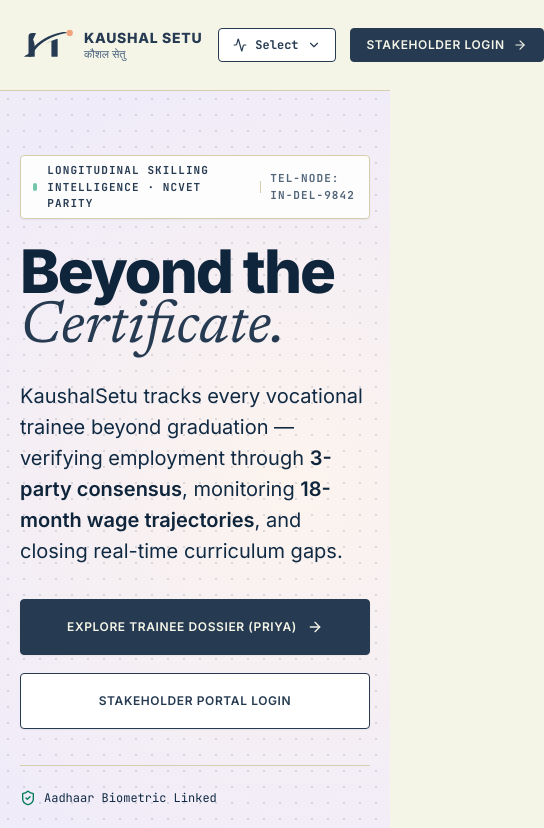
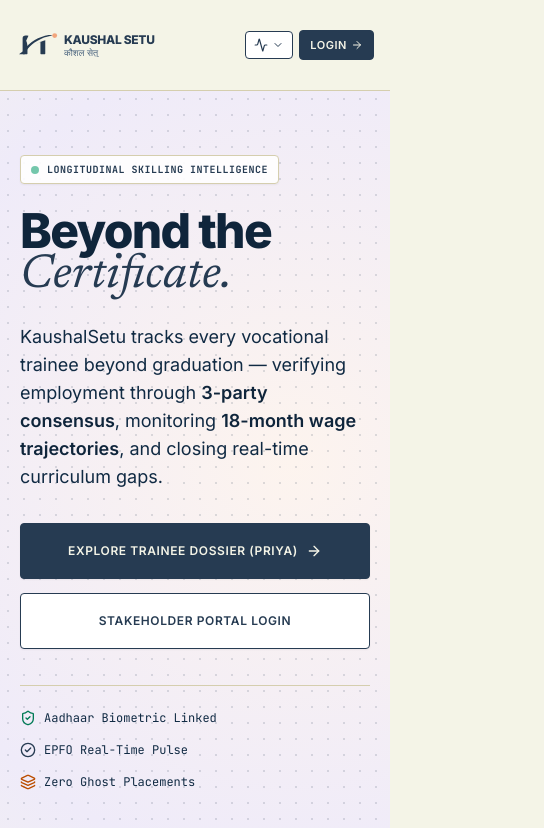
Before and after one commit to panditpratik/Kaushal_Setu, a React (Vite) app: page / in a window 390 px wide. Shown: the top 828 px of the page, 544 px wide, since content can reach past the window. Built offline with nearby package versions, Linux system fonts and the light colour scheme.

Commit message:
fix(homepage): polish layout, header, hero trajectory card, responsive grid, and footer

```diff
--- a/src/components/Footer.tsx
+++ b/src/components/Footer.tsx
@@ -99,11 +99,11 @@
         </div>
 
         {/* Bottom Bar: Copyright & Restrained Legal Links */}
-        <div className="pt-6 flex flex-col sm:flex-row items-center justify-between gap-3 text-[11px] font-mono text-[#52667A]">
-          <div>
+        <div className="pt-6 flex flex-col sm:flex-row items-center justify-between gap-3 text-[11px] font-mono text-[#52667A] text-center sm:text-left">
+          <div className="max-w-md sm:max-w-none">
             © 2026 Kaushal Setu · National Council for Vocational Education and Training (NCVET)
           </div>
-          <div className="flex items-center gap-4 text-[#47617C]">
+          <div className="flex flex-wrap items-center justify-center sm:justify-end gap-x-3 gap-y-1 text-[#47617C]">
             <span className="hover:text-[#0F253B] cursor-pointer">Privacy Policy</span>
             <span>·</span>
             <span className="hover:text-[#0F253B] cursor-pointer">Terms of Telemetry</span>
--- a/src/components/Header.tsx
+++ b/src/components/Header.tsx
@@ -16,25 +16,25 @@
 
   return (
     <header className="sticky top-0 z-50 w-full bg-[#F4F4E7]/95 backdrop-blur-md border-b border-[#D5CEAE] transition-all">
-      <div className="max-w-[1440px] mx-auto px-5 sm:px-8 md:px-10 lg:px-12 h-[90px] flex items-center justify-between flex-nowrap gap-4">
+      <div className="w-full max-w-[1440px] mx-auto px-4 sm:px-6 md:px-8 xl:px-12 h-[90px] flex items-center justify-between flex-nowrap gap-2">
 
         {/* Zone 1: Logo & Institutional Lockup (Left) */}
-        <div className="flex items-center shrink-0">
+        <div className="flex items-center min-w-0">
           <button
             onClick={() => onNavigate('landing')}
-            className="flex items-center gap-3.5 group focus:outline-none text-left cursor-pointer"
+            className="flex items-center gap-2 sm:gap-3 group focus:outline-none text-left cursor-pointer min-w-0"
             aria-label="Kaushal Setu Homepage"
           >
             <img
               src={logoSvg}
               alt="Kaushal Setu कौशल सेतु"
-              className="h-11 w-auto object-contain hidden sm:block"
+              className="h-9 xl:h-11 w-auto object-contain hidden md:block shrink-0"
             />
-            <div className="flex items-center gap-2.5 sm:hidden">
-              <img src={iconSvg} alt="Kaushal Setu" className="h-9 w-auto" />
-              <div className="flex flex-col">
-                <span className="font-extrabold text-sm tracking-wider text-[#263B52] leading-none">KAUSHAL SETU</span>
-                <span className="font-medium text-[11px] text-[#47617C] leading-none mt-1">कौशल सेतु</span>
+            <div className="flex items-center gap-1.5 sm:gap-2 md:hidden min-w-0">
+              <img src={iconSvg} alt="Kaushal Setu" className="h-7 w-auto shrink-0" />
+              <div className="flex flex-col min-w-0">
+                <span className="font-extrabold text-xs tracking-tight text-[#263B52] leading-none truncate">KAUSHAL SETU</span>
+                <span className="font-medium text-[9px] text-[#47617C] leading-none mt-0.5 truncate">कौशल सेतु</span>
               </div>
             </div>
           </button>
@@ -43,7 +43,7 @@
         {/* Zone 2: Navigation Links (Center) */}
         {!isDashboard ? (
           <nav
-            className="hidden lg:flex items-center gap-7 text-[12px] font-semibold uppercase tracking-wider text-[#47617C] shrink-0"
+            className="hidden xl:flex items-center gap-6 text-[12px] font-semibold uppercase tracking-wider text-[#47617C] shrink-0"
             aria-label="Primary Navigation"
           >
             <button
@@ -58,63 +58,63 @@
             </button>
             <a
               href="#lifecycle"
-              className="py-1.5 hover:text-[#0F253B] transition-colors"
+              className="py-1.5 hover:text-[#0F253B] transition-colors whitespace-nowrap"
             >
               5-Stage Lifecycle
             </a>
             <a
               href="#metrics"
-              className="py-1.5 hover:text-[#0F253B] transition-colors"
+              className="py-1.5 hover:text-[#0F253B] transition-colors whitespace-nowrap"
             >
               Outcomes
             </a>
             <a
               href="#stakeholders"
-              className="py-1.5 hover:text-[#0F253B] transition-colors"
+              className="py-1.5 hover:text-[#0F253B] transition-colors whitespace-nowrap"
             >
               Stakeholders
             </a>
             <a
               href="#anti-ghosting"
-              className="py-1.5 hover:text-[#0F253B] transition-colors"
+              className="py-1.5 hover:text-[#0F253B] transition-colors whitespace-nowrap"
             >
               Anti-Ghosting Audit
             </a>
           </nav>
         ) : (
           /* Dashboard Navigation Breadcrumb & Context */
-          <div className="flex items-center gap-2.5 text-xs font-mono text-[#47617C] shrink-0">
-            <span className="text-[#0F253B] font-bold uppercase tracking-wider">
+          <div className="flex items-center gap-2 text-xs font-mono text-[#47617C] shrink-0">
+            <span className="text-[#0F253B] font-bold uppercase tracking-wider truncate max-w-[130px] sm:max-w-none">
               {currentRole === 'trainee' && 'TRAINEE PORTAL · PRIYA'}
-              {currentRole === 'employer' && 'EMPLOYER WORKSPACE · TATA MOTORS ANCILLARY'}
-              {currentRole === 'provider' && 'PROVIDER PORTAL · CENTURION ACADEMY'}
-              {currentRole === 'government' && 'SOVEREIGN INTELLIGENCE · NCVET / MSDE'}
+              {currentRole === 'employer' && 'EMPLOYER WORKSPACE · TATA'}
+              {currentRole === 'provider' && 'PROVIDER PORTAL · CENTURION'}
+              {currentRole === 'government' && 'SOVEREIGN INTELLIGENCE · NCVET'}
             </span>
-            <span className="hidden sm:inline-block px-2.5 py-0.5 text-[10px] bg-[#D8EEDF] text-[#164627] font-semibold border border-[#B6DBC0] rounded">
+            <span className="hidden sm:inline-block px-2 py-0.5 text-[10px] bg-[#D8EEDF] text-[#164627] font-semibold border border-[#B6DBC0] rounded">
               3P Verified ✓
             </span>
           </div>
         )}
 
         {/* Zone 3: Actions (Right) */}
-        <div className="flex items-center gap-3.5 shrink-0">
+        <div className="flex items-center gap-1.5 sm:gap-2.5 shrink-0">
           {/* Quick Stakeholder Role Selector */}
           <div className="relative">
             <button
               onClick={() => setDropdownOpen(!dropdownOpen)}
-              className="flex items-center gap-2 px-3.5 py-2 text-xs font-mono bg-white hover:bg-[#FAF7EE] text-[#263B52] border border-[#263B52] rounded transition-colors cursor-pointer"
+              className="flex items-center gap-1 sm:gap-1.5 px-2 sm:px-3 py-1.5 sm:py-2 text-[11px] sm:text-xs font-mono bg-white hover:bg-[#FAF7EE] text-[#263B52] border border-[#263B52] rounded transition-colors cursor-pointer shrink-0"
               aria-expanded={dropdownOpen}
               aria-haspopup="true"
+              aria-label="Select Stakeholder View"
             >
-              <Activity className="w-3.5 h-3.5 text-[#263B52]" />
-              <span className="hidden md:inline text-[#52667A]">Role View:</span>
-              <span className="font-bold capitalize">{currentRole || 'Select'}</span>
-              <ChevronDown className={`w-3.5 h-3.5 text-[#263B52] transition-transform ${dropdownOpen ? 'rotate-180' : ''}`} />
+              <Activity className="w-3.5 h-3.5 text-[#263B52] shrink-0" />
+              <span className="hidden sm:inline font-bold capitalize">{currentRole || 'Role'}</span>
+              <ChevronDown className={`w-3 h-3 text-[#263B52] transition-transform shrink-0 ${dropdownOpen ? 'rotate-180' : ''}`} />
             </button>
 
             {dropdownOpen && (
               <div
-                className="absolute right-0 mt-2 w-64 bg-white border border-[#263B52] shadow-lg rounded z-50 py-1 font-mono text-xs animate-in fade-in duration-150"
+                className="absolute right-0 mt-2 w-60 sm:w-64 bg-white border border-[#263B52] shadow-lg rounded z-50 py-1 font-mono text-xs animate-in fade-in duration-150"
                 onClick={() => setDropdownOpen(false)}
               >
                 <div className="px-3.5 py-2 bg-[#F4F4E7] border-b border-[#D5CEAE] text-[10px] text-[#47617C] uppercase font-bold tracking-wider">
@@ -156,15 +156,16 @@
           {currentView === 'landing' ? (
             <button
               onClick={() => onNavigate('login')}
-              className="inline-flex items-center gap-2 px-4 py-2 bg-[#263B52] hover:bg-[#0F253B] text-[#F4F4E7] text-xs font-semibold uppercase tracking-wider rounded border border-[#263B52] transition-colors group cursor-pointer"
+              className="inline-flex items-center gap-1 sm:gap-2 px-2.5 sm:px-4 py-1.5 sm:py-2 bg-[#263B52] hover:bg-[#0F253B] text-[#F4F4E7] text-[11px] sm:text-xs font-semibold uppercase tracking-wider rounded border border-[#263B52] transition-colors group cursor-pointer shrink-0 whitespace-nowrap"
             >
-              <span>Stakeholder Login</span>
-              <ArrowRight className="w-3.5 h-3.5 group-hover:translate-x-0.5 transition-transform" />
+              <span className="hidden sm:inline">Stakeholder Login</span>
+              <span className="sm:hidden">Login</span>
+              <ArrowRight className="w-3 h-3 sm:w-3.5 sm:h-3.5 group-hover:translate-x-0.5 transition-transform" />
             </button>
           ) : isDashboard ? (
             <button
               onClick={() => onNavigate('landing')}
-              className="inline-flex items-center gap-1.5 px-3 py-2 text-xs font-mono text-[#47617C] hover:text-[#0F253B] hover:bg-[#FAF7EE] rounded transition-colors cursor-pointer"
+              className="inline-flex items-center gap-1.5 px-3 py-1.5 sm:py-2 text-xs font-mono text-[#47617C] hover:text-[#0F253B] hover:bg-[#FAF7EE] rounded transition-colors cursor-pointer shrink-0"
               title="Return to Overview"
             >
               <LogOut className="w-3.5 h-3.5" />
@@ -173,7 +174,7 @@
           ) : (
             <button
               onClick={() => onNavigate('landing')}
-              className="inline-flex items-center gap-1.5 px-3.5 py-2 text-xs font-mono text-[#263B52] hover:underline cursor-pointer"
+              className="inline-flex items-center gap-1.5 px-3 py-2 text-xs font-mono text-[#263B52] hover:underline cursor-pointer shrink-0"
             >
               Back to Overview
             </button>
--- a/src/components/LandingPage.tsx
+++ b/src/components/LandingPage.tsx
@@ -22,7 +22,7 @@
 
 export const LandingPage: React.FC<LandingPageProps> = ({ onNavigate }) => {
   return (
-    <div className="flex flex-col w-full selection:bg-[#263B52] selection:text-white">
+    <div className="flex flex-col w-full selection:bg-[#263B52] selection:text-white overflow-x-hidden">
 
       {/* 1. HERO SECTION */}
       <section className="relative w-full hero-gradient border-b border-[#D5CEAE] overflow-hidden pt-[64px] pb-[72px] lg:pt-[72px] lg:pb-[72px]">
@@ -30,21 +30,25 @@
         <div className="absolute inset-0 paper-stipple opacity-15 pointer-events-none" />
 
         <div className="max-w-[1440px] mx-auto px-5 sm:px-8 md:px-10 lg:px-12 relative z-10">
-          <div className="grid grid-cols-1 lg:grid-cols-[minmax(0,1fr)_minmax(520px,0.95fr)] gap-[56px] lg:gap-[72px] items-center">
+          <div className="grid grid-cols-1 lg:grid-cols-2 xl:grid-cols-[minmax(0,1fr)_minmax(520px,0.95fr)] gap-10 lg:gap-12 xl:gap-[72px] items-center">
 
             {/* Left: Eyebrow, Headline, Description, Dual 56px CTAs, Verification Row */}
-            <div className="flex flex-col items-start">
+            <div className="flex flex-col items-start w-full">
 
               {/* Eyebrow with moved Telemetry status element */}
-              <div className="inline-flex items-center gap-2.5 px-3 py-1.5 rounded bg-white/90 border border-[#D5CEAE] text-[11px] font-mono font-bold tracking-widest text-[#263B52] uppercase mb-6 shadow-xs">
-                <span className="w-2 h-2 rounded-full bg-emerald-600 animate-pulse" />
-                <span>LONGITUDINAL SKILLING INTELLIGENCE · NCVET PARITY</span>
-                <span className="h-3 w-px bg-[#D5CEAE]" />
-                <span className="text-[#52667A]">TEL-NODE: IN-DEL-9842</span>
+              <div className="inline-flex flex-wrap sm:flex-nowrap items-center gap-2 sm:gap-2.5 px-2.5 sm:px-3 py-1.5 rounded bg-white/90 border border-[#D5CEAE] text-[10px] sm:text-[11px] font-mono font-bold tracking-wider sm:tracking-widest text-[#263B52] uppercase mb-6 shadow-xs max-w-full">
+                <span className="flex items-center gap-2">
+                  <span className="w-2 h-2 rounded-full bg-emerald-600 animate-pulse shrink-0" />
+                  <span className="truncate">LONGITUDINAL SKILLING INTELLIGENCE</span>
+                </span>
+                <span className="hidden md:inline h-3 w-px bg-[#D5CEAE]" />
+                <span className="hidden md:inline text-[#52667A]">NCVET PARITY</span>
+                <span className="hidden sm:inline h-3 w-px bg-[#D5CEAE]" />
+                <span className="hidden sm:inline text-[#52667A] shrink-0">TEL-NODE: IN-DEL-9842</span>
               </div>
 
               {/* Headline: Sans "Beyond the" + Serif-Italic "Certificate." */}
-              <h1 className="font-sans font-extrabold tracking-[-0.035em] text-[#0F253B] leading-[0.95] mb-6 text-[clamp(60px,6vw,92px)]">
+              <h1 className="font-sans font-extrabold tracking-[-0.035em] text-[#0F253B] leading-[0.95] mb-6 text-[clamp(48px,5.5vw,92px)] sm:text-[clamp(56px,6vw,92px)]">
                 Beyond the <br />
                 <span className="font-serif italic font-normal text-[#263B52] tracking-normal block">
                   Certificate.
@@ -52,32 +56,32 @@
               </h1>
 
               {/* Description: 20-22px, line-height 1.55, max-width 680px */}
-              <p className="text-[20px] sm:text-[21px] lg:text-[22px] text-[#102A43] leading-[1.55] max-w-[680px] mb-8">
+              <p className="text-[18px] sm:text-[20px] lg:text-[22px] text-[#102A43] leading-[1.55] max-w-[680px] mb-8">
                 KaushalSetu tracks every vocational trainee beyond graduation — verifying employment through{' '}
                 <span className="text-[#0F253B] font-semibold">3-party consensus</span>, monitoring{' '}
                 <span className="text-[#0F253B] font-semibold">18-month wage trajectories</span>, and closing real-time curriculum gaps.
               </p>
 
               {/* Dual 56px Action Buttons */}
-              <div className="flex flex-col sm:flex-row gap-[18px] items-stretch sm:items-center w-full">
+              <div className="flex flex-col xl:flex-row gap-3.5 xl:gap-[18px] items-stretch xl:items-center w-full max-w-[520px] xl:max-w-none">
                 <button
                   onClick={() => onNavigate('trainee-dashboard', 'trainee')}
-                  className="h-[56px] px-8 bg-[#263B52] hover:bg-[#0F253B] text-[#F4F4E7] font-semibold text-xs uppercase tracking-wider rounded border border-[#263B52] flex items-center justify-center gap-2.5 transition-all shadow-xs group w-full sm:w-auto cursor-pointer"
+                  className="h-[56px] px-4 sm:px-6 xl:px-8 bg-[#263B52] hover:bg-[#0F253B] text-[#F4F4E7] font-semibold text-xs uppercase tracking-wider rounded border border-[#263B52] flex items-center justify-center gap-2 sm:gap-2.5 transition-all shadow-xs group w-full xl:w-auto shrink-0 cursor-pointer"
                 >
-                  <span>EXPLORE TRAINEE DOSSIER (PRIYA)</span>
-                  <ArrowRight className="w-4 h-4 group-hover:translate-x-1 transition-transform" />
+                  <span className="text-center">EXPLORE TRAINEE DOSSIER (PRIYA)</span>
+                  <ArrowRight className="w-4 h-4 group-hover:translate-x-1 transition-transform shrink-0" />
                 </button>
 
                 <button
                   onClick={() => onNavigate('login')}
-                  className="h-[56px] px-8 bg-white hover:bg-[#FAF7EE] text-[#263B52] font-semibold text-xs uppercase tracking-wider rounded border border-[#263B52] flex items-center justify-center gap-2 transition-all shadow-xs w-full sm:w-auto cursor-pointer"
+                  className="h-[56px] px-4 sm:px-6 xl:px-8 bg-white hover:bg-[#FAF7EE] text-[#263B52] font-semibold text-xs uppercase tracking-wider rounded border border-[#263B52] flex items-center justify-center gap-2 transition-all shadow-xs w-full xl:w-auto shrink-0 cursor-pointer"
                 >
-                  <span>STAKEHOLDER PORTAL LOGIN</span>
+                  <span className="text-center">STAKEHOLDER PORTAL LOGIN</span>
                 </button>
               </div>
 
               {/* Editorial Verification Row (no pills/badges) */}
-              <div className="mt-9 pt-6 border-t border-[#D5CEAE] flex flex-wrap items-center gap-6 sm:gap-8 text-xs font-mono text-[#52667A] w-full">
+              <div className="mt-9 pt-6 border-t border-[#D5CEAE] flex flex-wrap items-center gap-4 sm:gap-6 lg:gap-8 text-xs font-mono text-[#52667A] w-full">
                 <div className="flex items-center gap-2">
                   <ShieldCheck className="w-4 h-4 text-emerald-700 shrink-0" />
                   <span className="text-[#102A43]">Aadhaar Biometric Linked</span>
@@ -99,12 +103,12 @@
               <div className="w-full max-w-[560px] bg-white border border-[#263B52] rounded-lg p-4 sm:p-5 shadow-xs relative">
 
                 {/* Header Tag Strip */}
-                <div className="flex items-center justify-between pb-3.5 border-b border-[#D5CEAE] mb-3.5 text-[11px] font-mono text-[#47617C]">
+                <div className="flex flex-wrap items-center justify-between gap-2 pb-3.5 border-b border-[#D5CEAE] mb-3.5 text-[11px] font-mono text-[#47617C]">
                   <span className="font-bold text-[#0F253B] uppercase tracking-wider flex items-center gap-2">
-                    <span className="w-2 h-2 rounded-full bg-[#F2C8B4]" />
-                    LONGITUDINAL TRAJECTORY ARC
+                    <span className="w-2 h-2 rounded-full bg-[#F2C8B4] shrink-0" />
+                    <span>LONGITUDINAL TRAJECTORY ARC</span>
                   </span>
-                  <span className="text-[#52667A] font-semibold">TEL-NODE #4892</span>
+                  <span className="text-[#52667A] font-semibold shrink-0">TEL-NODE #4892</span>
                 </div>
 
                 {/* The SVG Plane Illustration */}
@@ -117,18 +121,18 @@
                 </div>
 
                 {/* Trajectory Velocity Footer Strip */}
-                <div className="mt-3.5 p-3.5 bg-[#FAF7EE] border border-[#D5CEAE] rounded flex items-center justify-between gap-3 text-xs font-mono">
+                <div className="mt-3.5 p-3.5 bg-[#FAF7EE] border border-[#D5CEAE] rounded flex flex-col sm:flex-row sm:items-center justify-between gap-3 text-xs font-mono">
                   <div className="min-w-0">
                     <span className="text-[#52667A] text-[10px] block uppercase tracking-wider">
                       Priya's Active Velocity:
                     </span>
-                    <span className="text-[#0F253B] font-bold truncate block">
+                    <span className="text-[#0F253B] font-bold block">
                       +22% Net Wage Lift (14M Tenure)
                     </span>
                   </div>
                   <button
                     onClick={() => onNavigate('trainee-dashboard', 'trainee')}
-                    className="px-3 py-1.5 bg-[#263B52] hover:bg-[#0F253B] text-[#F4F4E7] text-[11px] font-semibold uppercase tracking-wider rounded transition-colors shrink-0 cursor-pointer"
+                    className="px-3 py-1.5 bg-[#263B52] hover:bg-[#0F253B] text-[#F4F4E7] text-[11px] font-semibold uppercase tracking-wider rounded transition-colors shrink-0 cursor-pointer self-start sm:self-auto"
                   >
                     View Dossier
                   </button>
@@ -542,41 +546,41 @@
             </div>
 
             <div className="lg:col-span-6">
-              <div className="bg-white border border-[#263B52] rounded-lg p-6 shadow-xs">
-                <div className="flex items-center justify-between pb-4 border-b border-[#D5CEAE] mb-6">
+              <div className="bg-white border border-[#263B52] rounded-lg p-4 sm:p-6 shadow-xs">
+                <div className="flex flex-wrap items-center justify-between gap-2 pb-4 border-b border-[#D5CEAE] mb-6">
                   <div className="flex items-center gap-2">
-                    <Database className="w-4 h-4 text-[#263B52]" />
+                    <Database className="w-4 h-4 text-[#263B52] shrink-0" />
                     <span className="font-mono font-bold text-xs text-[#0F253B] uppercase tracking-wider">
                       Live Consensus Telemetry Audit
                     </span>
                   </div>
-                  <span className="font-mono text-[10px] text-emerald-800 bg-[#D8EEDF] px-2 py-0.5 rounded font-bold border border-[#B6DBC0]">
+                  <span className="font-mono text-[10px] text-emerald-800 bg-[#D8EEDF] px-2 py-0.5 rounded font-bold border border-[#B6DBC0] shrink-0">
                     SYSTEM SECURE
                   </span>
                 </div>
 
                 <div className="space-y-3 font-mono text-xs">
-                  <div className="flex items-center justify-between p-3 bg-[#FAF7EE] border border-[#D5CEAE] rounded">
-                    <span className="text-[#47617C]">Candidate:</span>
-                    <span className="font-bold text-[#0F253B]">Priya Sharma (KS-9812-PUN)</span>
+                  <div className="flex flex-col sm:flex-row sm:items-center justify-between p-3 bg-[#FAF7EE] border border-[#D5CEAE] rounded gap-1">
+                    <span className="text-[#47617C] shrink-0">Candidate:</span>
+                    <span className="font-bold text-[#0F253B] break-all sm:break-normal">Priya Sharma (KS-9812-PUN)</span>
                   </div>
-                  <div className="flex items-center justify-between p-3 bg-[#FAF7EE] border border-[#D5CEAE] rounded">
-                    <span className="text-[#47617C]">Employer:</span>
-                    <span className="font-bold text-[#0F253B]">Tata Motors Ancillary Ltd.</span>
+                  <div className="flex flex-col sm:flex-row sm:items-center justify-between p-3 bg-[#FAF7EE] border border-[#D5CEAE] rounded gap-1">
+                    <span className="text-[#47617C] shrink-0">Employer:</span>
+                    <span className="font-bold text-[#0F253B] break-all sm:break-normal">Tata Motors Ancillary Ltd.</span>
                   </div>
-                  <div className="flex items-center justify-between p-3 bg-[#FAF7EE] border border-[#D5CEAE] rounded">
-                    <span className="text-[#47617C]">EPFO Linkage:</span>
-                    <span className="text-emerald-700 font-bold">MH/PUN/0088219 ✓ Verified</span>
+                  <div className="flex flex-col sm:flex-row sm:items-center justify-between p-3 bg-[#FAF7EE] border border-[#D5CEAE] rounded gap-1">
+                    <span className="text-[#47617C] shrink-0">EPFO Linkage:</span>
+                    <span className="text-emerald-700 font-bold break-all sm:break-normal">MH/PUN/0088219 ✓ Verified</span>
                   </div>
-                  <div className="flex items-center justify-between p-3 bg-[#FAF7EE] border border-[#D5CEAE] rounded">
-                    <span className="text-[#47617C]">VTP Center Sign-Off:</span>
-                    <span className="text-emerald-700 font-bold">TC-NCVET-CENTURION-01 ✓ Verified</span>
+                  <div className="flex flex-col sm:flex-row sm:items-center justify-between p-3 bg-[#FAF7EE] border border-[#D5CEAE] rounded gap-1">
+                    <span className="text-[#47617C] shrink-0">VTP Center Sign-Off:</span>
+                    <span className="text-emerald-700 font-bold break-all sm:break-normal">TC-NCVET-CENTURION-01 ✓ Verified</span>
                   </div>
                 </div>
 
-                <div className="mt-6 pt-4 border-t border-[#D5CEAE] flex items-center justify-between text-[11px] font-mono text-[#52667A]">
-                  <span>Cryptographic Proof:</span>
-                  <code className="bg-[#FAF7EE] px-2 py-1 rounded text-[#263B52] border border-[#D5CEAE]">
+                <div className="mt-6 pt-4 border-t border-[#D5CEAE] flex flex-col sm:flex-row sm:items-center justify-between text-[11px] font-mono text-[#52667A] gap-2">
+                  <span className="shrink-0">Cryptographic Proof:</span>
+                  <code className="bg-[#FAF7EE] px-2 py-1 rounded text-[#263B52] border border-[#D5CEAE] break-all text-[10px] sm:text-[11px]">
                     0x9b4a8e23f001c9a174d82bce49f72c
                   </code>
                 </div>
--- a/src/index.css
+++ b/src/index.css
@@ -29,6 +29,8 @@
   html, body {
     margin: 0;
     padding: 0;
+    width: 100%;
+    overflow-x: hidden;
     background-color: #F4F4E7;
     color: #182A3A;
     font-family: 'Inter', system-ui, -apple-system, sans-serif;
```
